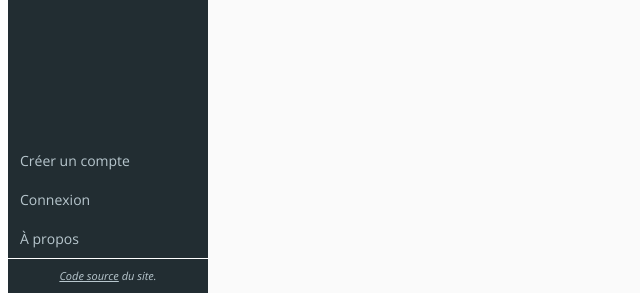
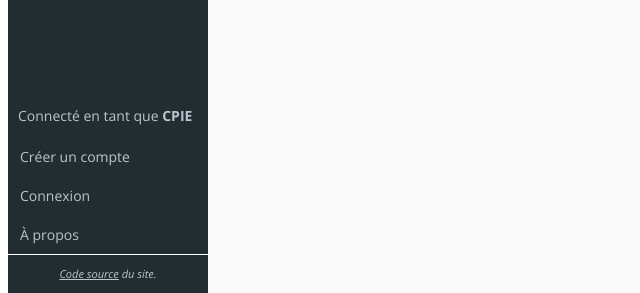
Before and after one commit to RuchePI/Site, a Django app: page / in a window 1280 px wide. Shown: the part 515-808 px from the top of the page, without its empty margins (0-640 px from the left). Run offline with Django 3.2, Linux system fonts and the light colour scheme; style sheets or scripts are compiled from the project's sources; some libraries are stand-ins or nearby versions.

Commit message:
Utilisateur dans la barre et fuseau horaire

```diff
--- a/assets/scss/layout/_header.scss
+++ b/assets/scss/layout/_header.scss
@@ -38,6 +38,13 @@
 .header-menu {
     padding-top: 20px;
     flex: 1;
+}
+
+.sub-header {
+    p {
+        padding: 10px;
+        margin: 0;
+    }
 }
 
 .main-nav,
--- a/gulpfile.js
+++ b/gulpfile.js
@@ -16,7 +16,7 @@
         "node_modules/normalize.css/normalize.css",
         "node_modules/font-awesome/css/font-awesome.css"
     ],
-    vendorsJS : [
+    vendorsJS: [
         "node_modules/jquery/dist/jquery.js"
     ],
     vendorsFonts: [
--- a/rpi/settings.py
+++ b/rpi/settings.py
@@ -98,7 +98,7 @@
 
 LANGUAGE_CODE = 'fr-fr'
 
-TIME_ZONE = 'UTC'
+TIME_ZONE = 'Europe/Paris'
 
 USE_I18N = True
 
--- a/templates/base.html
+++ b/templates/base.html
@@ -47,6 +47,7 @@
                     </ul>
                 </nav>
                 <div class="sub-header">
+                    <p class="my-account">Connecté en tant que <strong>CPIE</strong></p>
                     <ul class="secondary-nav">
                         <li><a href="#"><i class="fa fa-user-plus"></i>Créer un compte</a></li>
                         <li><a href="#"><i class="fa fa-sign-in"></i>Connexion</a></li>
--- a/templates/home.html
+++ b/templates/home.html
@@ -7,7 +7,7 @@
 {% block title %}Page d'accueil{% endblock %}
 
 {% block content %}
-   <h2>Test</h2>
+    <h2>Test</h2>
 
     Contenu.
 {% endblock %}
```
